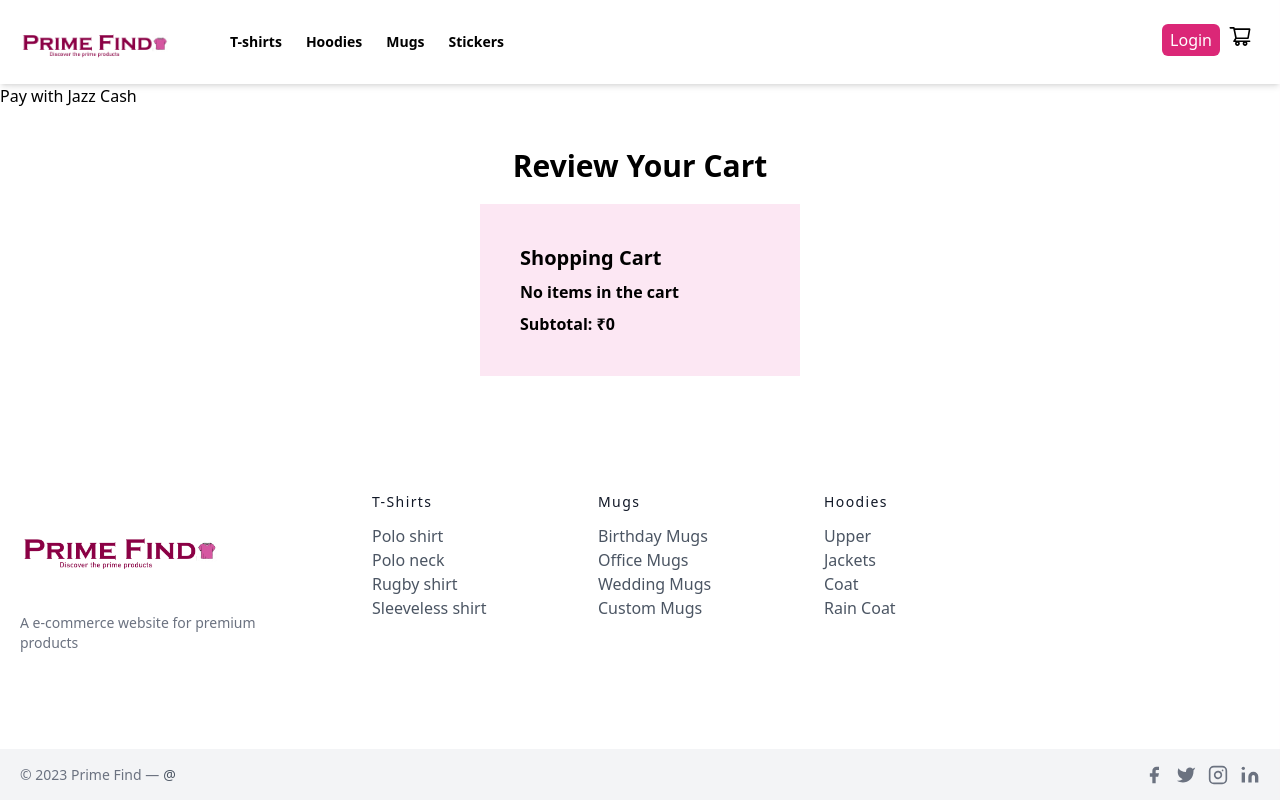
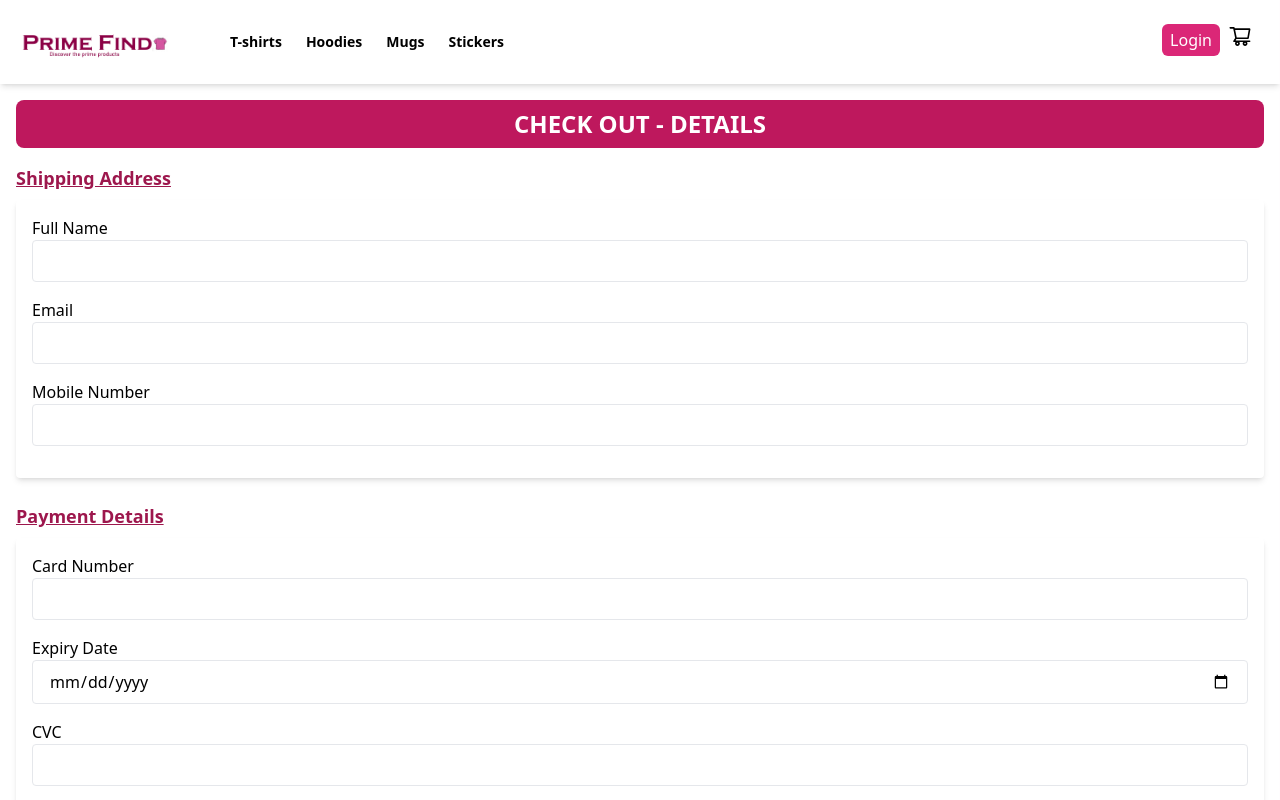
Before and after one commit to muhammadanascode/primefind, a Next.js app: page /checkout in a window 1280 px wide. Shown: the top 800 px of the page. Built offline with nearby package versions, Linux system fonts and the light colour scheme.

Commit message:
Checkout.js
Checkout.js has been updated

```diff
--- a/pages/checkout.js
+++ b/pages/checkout.js
@@ -63,8 +63,12 @@ export default function Checkout({
           "Content-Type": "application/json",
         },
         body: JSON.stringify({
+          cardDetails,
           subtotal,
+          orderID: Math.floor(Math.random() * 100000).toString(),
           description: "I'm paying to purchase a product",
+          email,
+          mobileNumber,
           time: formatDateToyyyyMMddHHmmss(new Date()),
         }),
       }
@@ -82,119 +86,118 @@ export default function Checkout({
 
   return (
     <>
-    <button onClick={handleCheckOut}>Pay with Jazz Cash</button>
-      {/* <div className="container mx-auto p-4"> */}
-        {/* <h1 className="text-2xl font-bold mb-4 text-center bg-pink-700 p-2  text-white rounded-lg"> */}
-          {/* CHECK OUT - DETAILS */}
-        {/* </h1> */}
+      <div className="container mx-auto p-4">
+        <h1 className="text-2xl font-bold mb-4 text-center bg-pink-700 p-2  text-white rounded-lg">
+          CHECK OUT - DETAILS
+        </h1>
 
         {/* <!-- Shipping Address Section --> */}
-        {/* <div className="mb-6"> */}
-          {/* <h2 className="text-lg font-bold mb-2 text-pink-800 underline"> */}
-            {/* Shipping Address */}
-          {/* </h2> */}
-          {/* <div className="bg-white rounded p-4 shadow-md"> */}
-            {/* <div className="mb-4"> */}
-              {/* <label htmlFor="name" className="block font-medium"> */}
-                {/* Full Name */}
-              {/* </label> */}
-              {/* <input */}
-                {/* // type="text" */}
-                {/* // id="name" */}
-                {/* // name="name" */}
-                {/* // value={name} */}
-                {/* // onChange={handleChange} */}
-                {/* // className="w-full border px-4 py-2 rounded" */}
-              {/* // /> */}
-            {/* </div> */}
-            {/* <div className="mb-4"> */}
-              {/* <label htmlFor="email" className="block font-medium"> */}
-                {/* Email */}
-              {/* </label> */}
-              {/* <input */}
-                {/* // id="address" */}
-                {/* // name="email" */}
-                {/* // value={email} */}
-                {/* // type="email" */}
-                {/* // onChange={handleChange} */}
-                {/* // className="w-full border px-4 py-2 rounded" */}
-              {/* // ></input> */}
-            {/* </div> */}
-            {/* <div className="mb-4"> */}
-              {/* <label htmlFor="mobile-number" className="block font-medium"> */}
-                {/* Mobile Number */}
-              {/* </label> */}
-              {/* <input */}
-                {/* // type="number" */}
-                {/* // id="city" */}
-                {/* // name="mobile-number" */}
-                {/* // value={mobileNumber} */}
-                {/* // onChange={handleChange} */}
-                {/* // className="w-full border px-4 py-2 rounded" */}
-              {/* // /> */}
-            {/* </div> */}
+        <div className="mb-6">
+          <h2 className="text-lg font-bold mb-2 text-pink-800 underline">
+            Shipping Address
+          </h2>
+          <div className="bg-white rounded p-4 shadow-md">
+            <div className="mb-4">
+              <label htmlFor="name" className="block font-medium">
+                Full Name
+              </label>
+              <input
+                type="text"
+                id="name"
+                name="name"
+                value={name}
+                onChange={handleChange}
+                className="w-full border px-4 py-2 rounded"
+              />
+            </div>
+            <div className="mb-4">
+              <label htmlFor="email" className="block font-medium">
+                Email
+              </label>
+              <input
+                id="address"
+                name="email"
+                value={email}
+                type="email"
+                onChange={handleChange}
+                className="w-full border px-4 py-2 rounded"
+              ></input>
+            </div>
+            <div className="mb-4">
+              <label htmlFor="mobile-number" className="block font-medium">
+                Mobile Number
+              </label>
+              <input
+                type="number"
+                id="city"
+                name="mobile-number"
+                value={mobileNumber}
+                onChange={handleChange}
+                className="w-full border px-4 py-2 rounded"
+              />
+            </div>
             {/* <!-- Add more fields like country, zip code, etc. --> */}
-          {/* </div> */}
-        {/* </div> */}
+          </div>
+        </div>
 
         {/* <!-- Payment Details Section --> */}
-        {/* <div> */}
-          {/* <h2 className="text-lg font-bold mb-2 text-pink-800 underline"> */}
-            {/* Payment Details */}
-          {/* </h2> */}
-          {/* <div className="bg-white rounded p-4 shadow-md"> */}
-            {/* <div className="mb-4"> */}
-              {/* <label htmlFor="card-number" className="block font-medium"> */}
-                {/* Card Number */}
-              {/* </label> */}
-              {/* <input */}
-                {/* // type="text" */}
-                {/* // id="card-number" */}
-                {/* // name="card-number" */}
-                {/* // onChange={handleChange} */}
-                {/* // value={cardNumber} */}
-                {/* // className="w-full border px-4 py-2 rounded" */}
-              {/* // /> */}
-            {/* </div> */}
-            {/* <div className="mb-4"> */}
-              {/* <label htmlFor="expiry-date" className="block font-medium"> */}
-                {/* Expiry Date */}
-              {/* </label> */}
-              {/* <input */}
-                {/* // type="date" */}
-                {/* // id="expiry-date" */}
-                {/* // name="expiry-date" */}
-                {/* // value={expiryDate} */}
-                {/* // onChange={handleChange} */}
-                {/* // className="w-full border px-4 py-2 rounded" */}
-              {/* // /> */}
-            {/* </div> */}
-            {/* <div className="mb-4"> */}
-              {/* <label htmlFor="cvc" className="block font-medium"> */}
-                {/* CVC */}
-              {/* </label> */}
-              {/* <input */}
-                {/* // type="text" */}
-                {/* // id="cvc" */}
-                {/* // name="cvc" */}
-                {/* // value={cvc} */}
-                {/* // onChange={handleChange} */}
-                {/* // className="w-full border px-4 py-2 rounded" */}
-              {/* // /> */}
-            {/* </div> */}
-          {/* </div> */}
-        {/* </div> */}
+        <div>
+          <h2 className="text-lg font-bold mb-2 text-pink-800 underline">
+            Payment Details
+          </h2>
+          <div className="bg-white rounded p-4 shadow-md">
+            <div className="mb-4">
+              <label htmlFor="card-number" className="block font-medium">
+                Card Number
+              </label>
+              <input
+                type="text"
+                id="card-number"
+                name="card-number"
+                onChange={handleChange}
+                value={cardNumber}
+                className="w-full border px-4 py-2 rounded"
+              />
+            </div>
+            <div className="mb-4">
+              <label htmlFor="expiry-date" className="block font-medium">
+                Expiry Date
+              </label>
+              <input
+                type="date"
+                id="expiry-date"
+                name="expiry-date"
+                value={expiryDate}
+                onChange={handleChange}
+                className="w-full border px-4 py-2 rounded"
+              />
+            </div>
+            <div className="mb-4">
+              <label htmlFor="cvc" className="block font-medium">
+                CVC
+              </label>
+              <input
+                type="text"
+                id="cvc"
+                name="cvc"
+                value={cvc}
+                onChange={handleChange}
+                className="w-full border px-4 py-2 rounded"
+              />
+            </div>
+          </div>
+        </div>
 
         {/* <!-- Place Order Button --> */}
-        {/* <div className="mt-6"> */}
-          {/* <button */}
-            {/* // onClick={handleCheckOut} */}
-            {/* // className="bg-pink-500 hover:bg-pink-600 text-white font-semibold px-4 py-2 rounded" */}
-          {/* // > */}
-            {/* Place Order */}
-          {/* </button> */}
-        {/* </div> */}
-      {/* </div> */}
+        <div className="mt-6">
+          <button
+            onClick={handleCheckOut}
+            className="bg-pink-500 hover:bg-pink-600 text-white font-semibold px-4 py-2 rounded"
+          >
+            Place Order
+          </button>
+        </div>
+      </div>
 
       {/* Reviewing Cart again Before checkout */}
       <div className="w-[90vw] sm:w-1/2 mx-auto mt-10">
```
